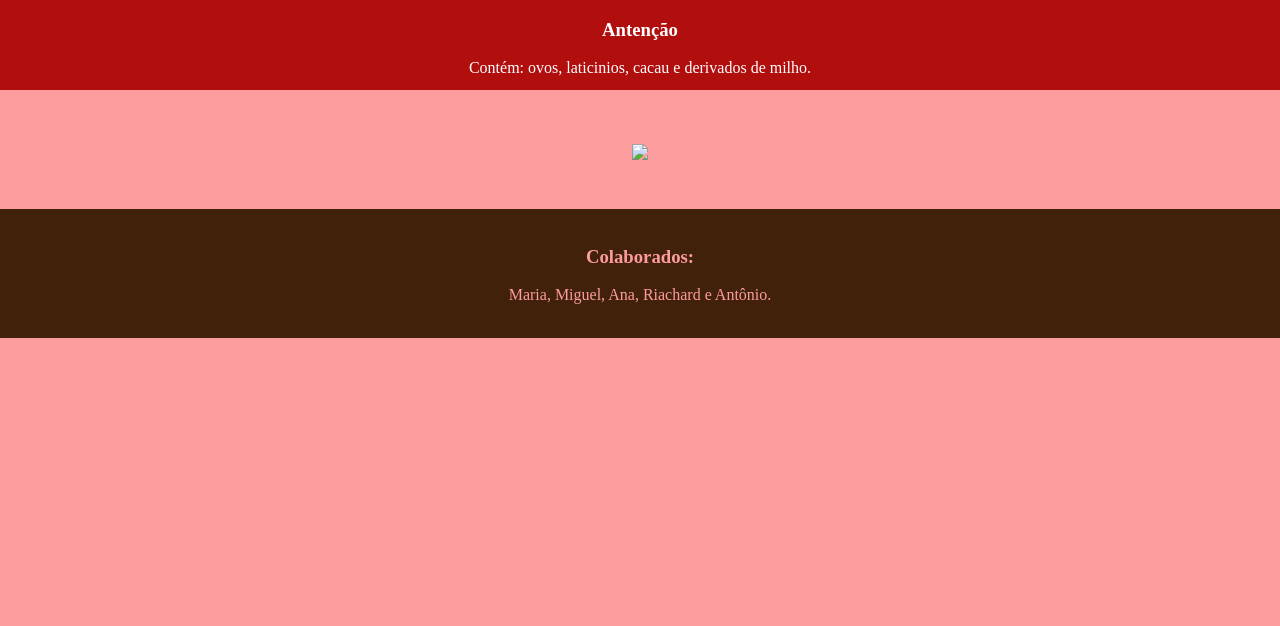
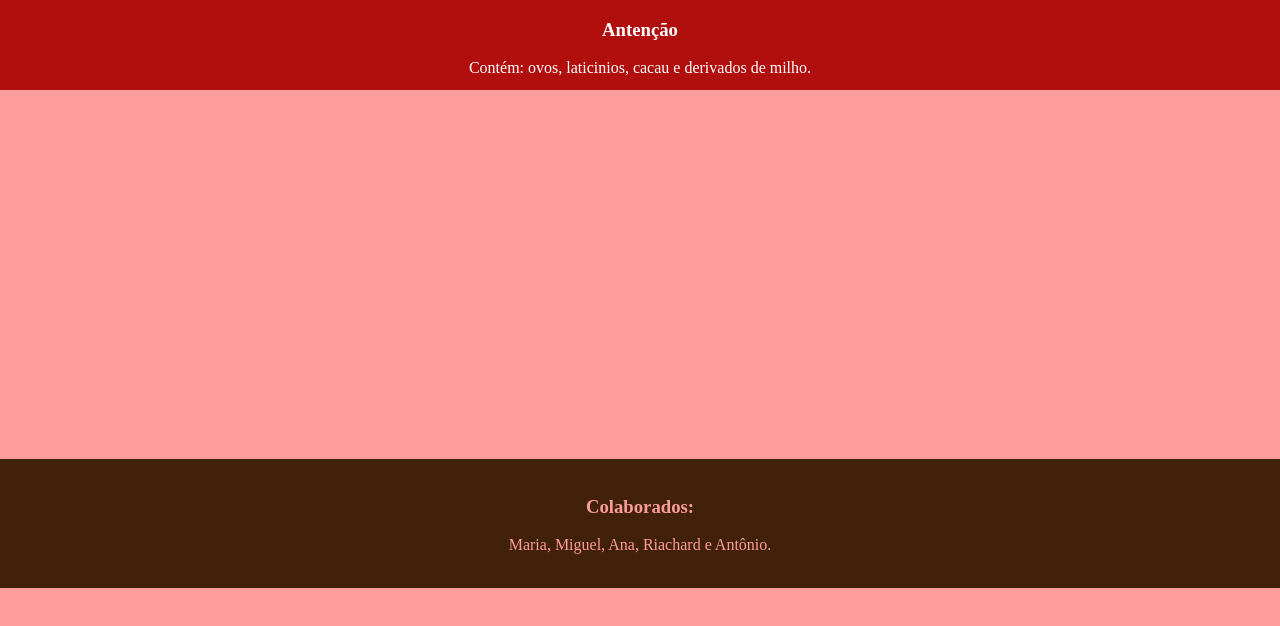
Before and after one commit to antonioferreirapradolima/Happy_brownie, a plain HTML site: page index.html in a window 1280 px wide. Drawn offline with Linux system fonts and the light colour scheme.

Commit message:
Atualizar o index.html

```diff
--- a/index.html
+++ b/index.html
@@ -21,7 +21,21 @@
         <br>
         <br>
         <br>
-        <img src="IMG/">
+        <br>
+        <br>
+        <br>
+        <br>
+        <br>
+        <br>
+        <br>
+        <br>
+        <br>
+        <br>
+        <br>
+        <br>
+        <br>
+        <br>
+        <br>
     </div>
 </section>
 
```
